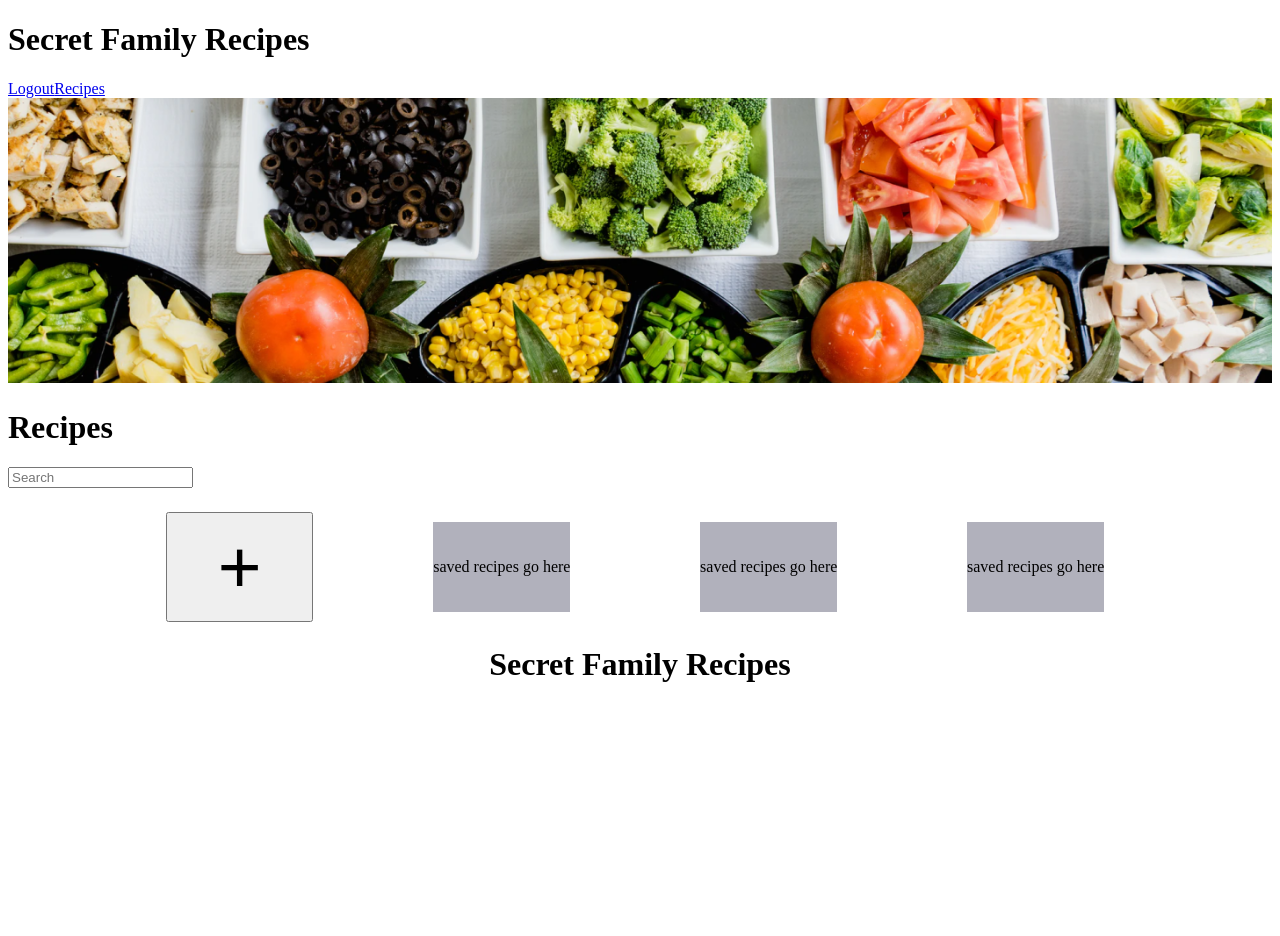
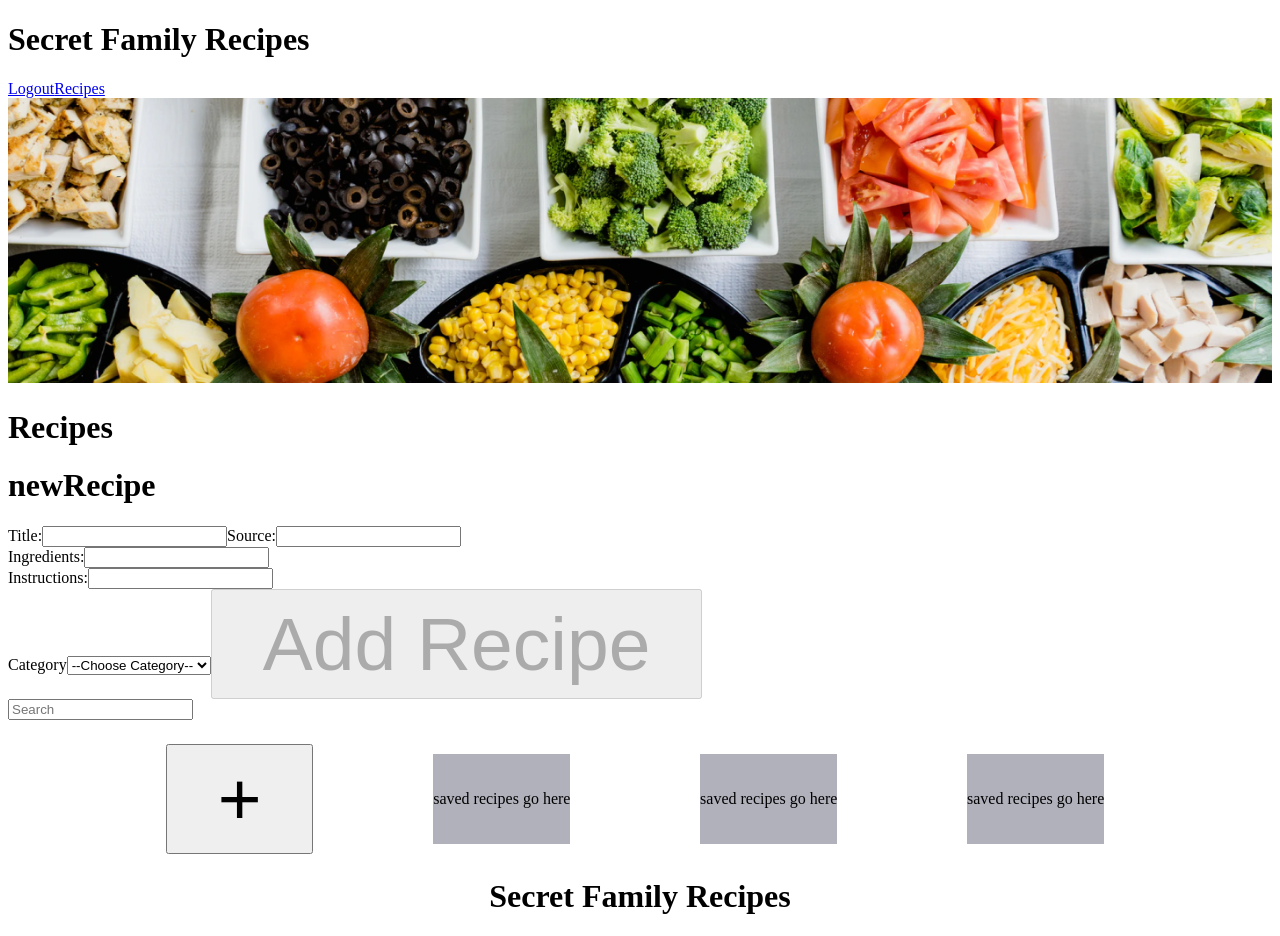
Before and after one commit to Secret-Family-Recipies/Front-end, a React (Create React App) app: page /recipes in a window 1280 px wide. Before the commit the page ends 800 px from the top, so only its background shows below. Built offline with nearby package versions, Linux system fonts and the light colour scheme.

Commit message:
newRecipe validation, form setup, and axios post

```diff
--- a/src/components/HomeProtectedPage.js
+++ b/src/components/HomeProtectedPage.js
@@ -1,6 +1,7 @@
 import React from "react";
 import Nav from './Nav';
 import './homepage.css'
+import NewRecipe from "./NewRecipe";
 
 
 const HomeProtectedPage = () => {
@@ -17,7 +18,7 @@ const HomeProtectedPage = () => {
     <div>
       <Nav />
       <h1>Recipes</h1>
-
+      <NewRecipe />
       {/* search bar */}
         <div className='search'>
           <label htmlFor='search'></label>
@@ -31,6 +32,8 @@ const HomeProtectedPage = () => {
             <button> + </button>
         </div>
           <div className='recipeBox'>
+            {/* I think I can return a component here with a .map function of the component? */}
+            {/* though I think I need the something specific for it */}
             saved recipes go here
           </div>
           <div className='recipeBox'>
--- a/src/components/NewRecipe.js
+++ b/src/components/NewRecipe.js
@@ -1,11 +1,117 @@
-import React from "react";
+import React, { useEffect, useState } from "react";
+import * as yup from 'yup';
+import axios from 'axios';
 
-const newRecipe = () => {
+const initSomething = {
+  title: '',
+  source: '',
+  ingredients: '',
+  instructions: '',
+  options: '',
+}
+
+const NewRecipe = () => {
+  // states
+  const [form, setForm] = useState(initSomething);
+  const [disabled, setDisabled] = useState(true);
+  const [errors, setErrors] = useState(initSomething);
+
+  // change handler
+  const changeHandler = e => {
+    const { name, value} = e.target;
+    const valueToUse = value;
+    setForm({...form, [name]: valueToUse});
+    setFormErr(name, valueToUse);
+  }
+
+  // validation
+  //could do it on other component but easier this way
+  const schema = yup.object().shape({
+    title: yup.string().required('Need to have a title').min(2,'more than 2 characters pls'),
+    source: yup.string(),
+    ingredients: yup.string().required('You need ingredients to make something'),
+    instructions: yup.string().required('Tell us how to make it thanks'),
+    options: yup.string().required('Choose a category please'),
+  })
+
+  // useEffect stuff
+  useEffect(() => {
+    schema.isValid(form)
+      .then(valid => setDisabled(!valid)) //passing the opposite
+  })
+
+  //form errors
+  const setFormErr = (name, value) => {
+    yup.reach(schema, name)
+      .validate(value)
+      .then(() => {
+        setErrors({...errors, [name]: ''}); //nothing happens when the form actually validates
+      })
+      .catch(err => {
+        setErrors({...errors, [name]: err.errors[0]}); //actual error setting, grabbing first error
+      })
+  }
+
+  const submit = e => {
+    e.preventDefault(); //prevent refresh
+    const newUser = {
+      title: form.user,
+      source: form.user,
+      ingredients: form.user,
+      instructions: form.user,
+      options: form.user,
+    }
+    axios.post('https://reqres.in/api/users', newUser)  //send data to the api
+      .then(res => {
+        // setForm(res.data); //setForm state to be the data posted
+        setForm([res.data, ...form])
+        console.log(res.data);
+      })
+      .catch(err => {
+        console.log(err);
+      })
+  }
+
   return (
     <div>
       <h1>newRecipe</h1>
+      <form onSubmit={submit}>
+        <label>
+          <div>{errors.title}</div>
+          Title:
+          <input name='title' type='text' value={form.title} onChange={changeHandler}/>
+        </label>
+        <label>
+          Source:
+          <input name='source' type='text' value={form.source} onChange={changeHandler}/>
+        </label>
+        <label>
+        <div>{errors.ingredients}</div>
+          Ingredients:
+          <input name='ingredients' type='text' value={form.ingredients} onChange={changeHandler}/>
+        </label>
+        <label>
+        <div>{errors.instructions}</div>
+          Instructions:
+          <input name='instructions' type='text' value={form.instructions} onChange={changeHandler}/>
+        </label>
+        <label>
+        <div>{errors.options}</div>
+          Category
+          <select name='options' value={form.category} onChange={changeHandler}>
+            <option value=''>--Choose Category--</option>
+            <option value='breakfast'>Breakfast</option>
+            <option value='brunch'>Brunch</option>
+            <option value='lunch'>Lunch</option>
+            <option value='dessert'>Dessert</option>
+            <option value='snack'>Snacks</option>
+            <option value='drink'>Drinks</option>
+          </select>
+        </label>
+        <button disabled={disabled}>Add Recipe</button>
+      </form>
     </div>
   );
 };
 
-export default newRecipe;
+export default NewRecipe;
```
